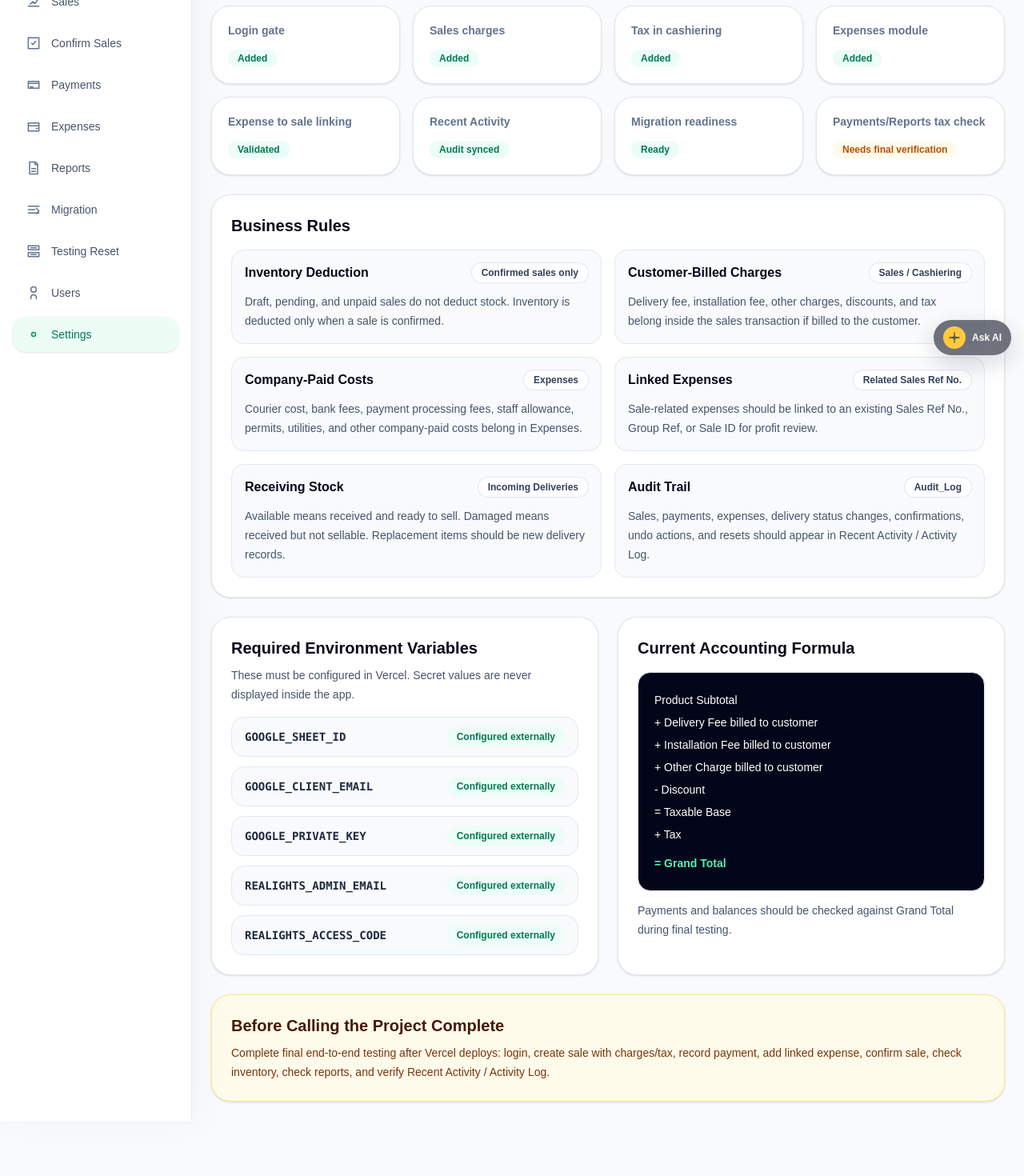
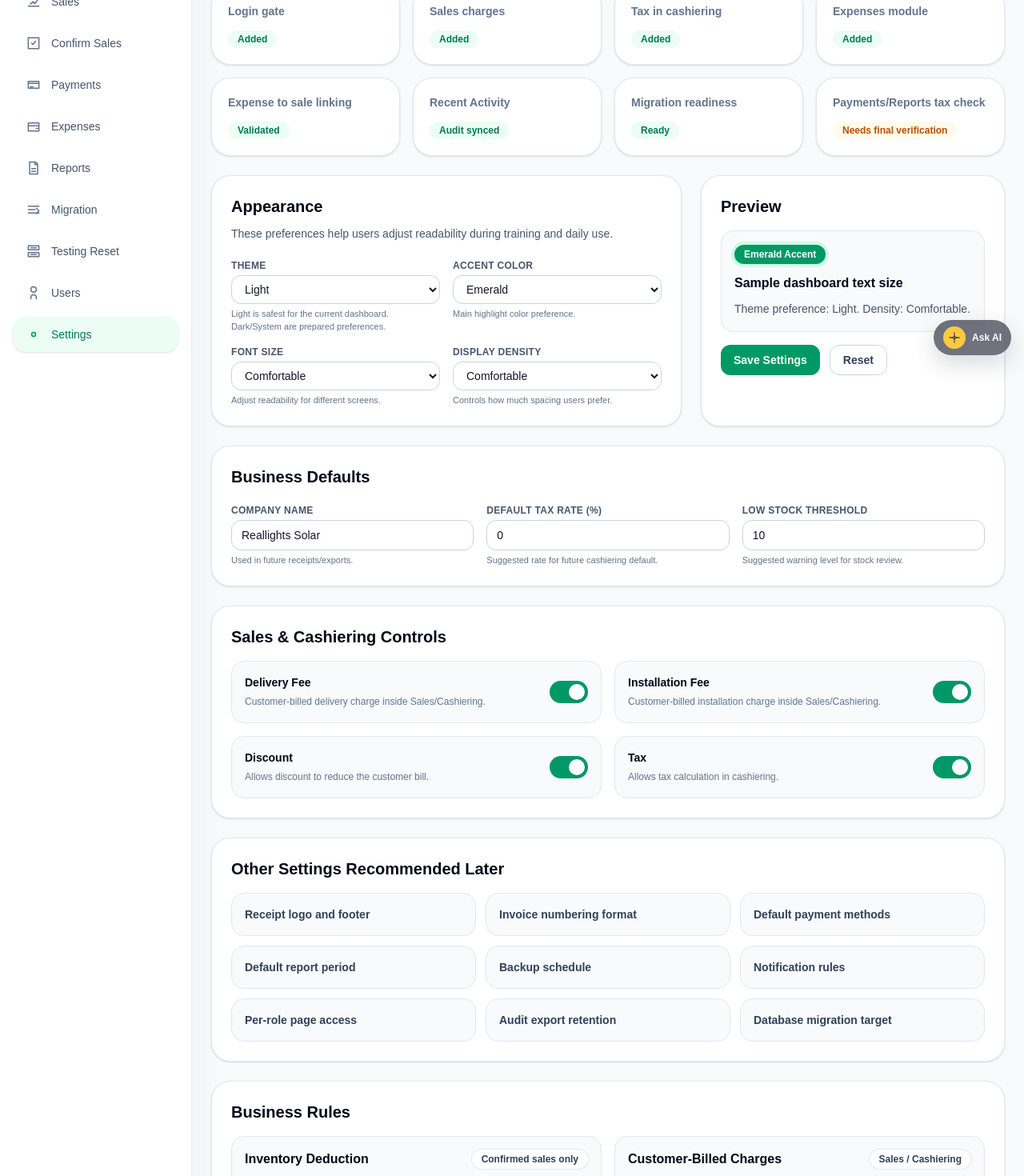
Before and after one commit to johncardinales-cpu/realight-dashboard, a Next.js app: page /settings in a window 1280 px wide. Shown: the part 340-1810 px from the top of the page at 80% size. Before the commit the page ends 1741 px from the top, so only its background shows below. Built offline with nearby package versions, Linux system fonts and the light colour scheme.

Commit message:
Add interactive appearance and system settings

```diff
--- a/app/settings/page.tsx
+++ b/app/settings/page.tsx
@@ -1,34 +1,49 @@
+"use client";
+
+import { useEffect, useMemo, useState } from "react";
+
+type ThemeMode = "Light" | "Dark" | "System";
+type AccentColor = "Emerald" | "Amber" | "Blue" | "Violet" | "Slate";
+type FontSize = "Compact" | "Comfortable" | "Large";
+type Density = "Compact" | "Comfortable" | "Spacious";
+
+type StoredSettings = {
+  theme: ThemeMode;
+  accent: AccentColor;
+  fontSize: FontSize;
+  density: Density;
+  defaultTaxRate: number;
+  lowStockThreshold: number;
+  companyName: string;
+  enableDeliveryFee: boolean;
+  enableInstallationFee: boolean;
+  enableDiscount: boolean;
+  enableTax: boolean;
+};
+
+const STORAGE_KEY = "realights_system_settings";
+
+const defaultSettings: StoredSettings = {
+  theme: "Light",
+  accent: "Emerald",
+  fontSize: "Comfortable",
+  density: "Comfortable",
+  defaultTaxRate: 0,
+  lowStockThreshold: 10,
+  companyName: "Reallights Solar",
+  enableDeliveryFee: true,
+  enableInstallationFee: true,
+  enableDiscount: true,
+  enableTax: true,
+};
+
 const businessRules = [
-  {
-    title: "Inventory Deduction",
-    value: "Confirmed sales only",
-    detail: "Draft, pending, and unpaid sales do not deduct stock. Inventory is deducted only when a sale is confirmed.",
-  },
-  {
-    title: "Customer-Billed Charges",
-    value: "Sales / Cashiering",
-    detail: "Delivery fee, installation fee, other charges, discounts, and tax belong inside the sales transaction if billed to the customer.",
-  },
-  {
-    title: "Company-Paid Costs",
-    value: "Expenses",
-    detail: "Courier cost, bank fees, payment processing fees, staff allowance, permits, utilities, and other company-paid costs belong in Expenses.",
-  },
-  {
-    title: "Linked Expenses",
-    value: "Related Sales Ref No.",
-    detail: "Sale-related expenses should be linked to an existing Sales Ref No., Group Ref, or Sale ID for profit review.",
-  },
-  {
-    title: "Receiving Stock",
-    value: "Incoming Deliveries",
-    detail: "Available means received and ready to sell. Damaged means received but not sellable. Replacement items should be new delivery records.",
-  },
-  {
-    title: "Audit Trail",
-    value: "Audit_Log",
-    detail: "Sales, payments, expenses, delivery status changes, confirmations, undo actions, and resets should appear in Recent Activity / Activity Log.",
-  },
+  { title: "Inventory Deduction", value: "Confirmed sales only", detail: "Draft, pending, and unpaid sales do not deduct stock. Inventory is deducted only when a sale is confirmed." },
+  { title: "Customer-Billed Charges", value: "Sales / Cashiering", detail: "Delivery fee, installation fee, other charges, discounts, and tax belong inside the sales transaction if billed to the customer." },
+  { title: "Company-Paid Costs", value: "Expenses", detail: "Courier cost, bank fees, payment processing fees, staff allowance, permits, utilities, and other company-paid costs belong in Expenses." },
+  { title: "Linked Expenses", value: "Related Sales Ref No.", detail: "Sale-related expenses should be linked to an existing Sales Ref No., Group Ref, or Sale ID for profit review." },
+  { title: "Receiving Stock", value: "Incoming Deliveries", detail: "Available means received and ready to sell. Damaged means received but not sellable. Replacement items should be new delivery records." },
+  { title: "Audit Trail", value: "Audit_Log", detail: "Sales, payments, expenses, delivery status changes, confirmations, undo actions, and resets should appear in Recent Activity / Activity Log." },
 ];
 
 const readiness = [
@@ -42,51 +57,164 @@ const readiness = [
   { label: "Payments/Reports tax check", status: "Needs final verification", tone: "amber" },
 ];
 
-const envItems = [
-  "GOOGLE_SHEET_ID",
-  "GOOGLE_CLIENT_EMAIL",
-  "GOOGLE_PRIVATE_KEY",
-  "REALIGHTS_ADMIN_EMAIL",
-  "REALIGHTS_ACCESS_CODE",
-];
+const envItems = ["GOOGLE_SHEET_ID", "GOOGLE_CLIENT_EMAIL", "GOOGLE_PRIVATE_KEY", "REALIGHTS_ADMIN_EMAIL", "REALIGHTS_ACCESS_CODE"];
+
+const accentClasses: Record<AccentColor, string> = {
+  Emerald: "bg-emerald-600 text-white ring-emerald-100",
+  Amber: "bg-amber-500 text-white ring-amber-100",
+  Blue: "bg-blue-600 text-white ring-blue-100",
+  Violet: "bg-violet-600 text-white ring-violet-100",
+  Slate: "bg-slate-700 text-white ring-slate-100",
+};
 
 function StatusBadge({ tone, children }: { tone: string; children: React.ReactNode }) {
   const className = tone === "green" ? "bg-emerald-50 text-emerald-700" : "bg-amber-50 text-amber-700";
   return <span className={`rounded-full px-3 py-1 text-xs font-bold ${className}`}>{children}</span>;
 }
 
+function Field({ label, helper, children }: { label: string; helper?: string; children: React.ReactNode }) {
+  return (
+    <label className="block space-y-1">
+      <span className="block text-xs font-bold uppercase tracking-wide text-slate-600">{label}</span>
+      {children}
+      {helper ? <span className="block text-[11px] leading-4 text-slate-500">{helper}</span> : null}
+    </label>
+  );
+}
+
+function Toggle({ checked, onChange, label, helper }: { checked: boolean; onChange: (value: boolean) => void; label: string; helper: string }) {
+  return (
+    <button type="button" onClick={() => onChange(!checked)} className="flex w-full items-center justify-between gap-4 rounded-2xl border border-slate-200 bg-slate-50 p-4 text-left">
+      <span>
+        <span className="block text-sm font-bold text-slate-950">{label}</span>
+        <span className="mt-1 block text-xs leading-5 text-slate-500">{helper}</span>
+      </span>
+      <span className={`flex h-7 w-12 items-center rounded-full p-1 transition ${checked ? "bg-emerald-600" : "bg-slate-300"}`}>
+        <span className={`h-5 w-5 rounded-full bg-white shadow transition ${checked ? "translate-x-5" : "translate-x-0"}`} />
+      </span>
+    </button>
+  );
+}
+
 export default function SettingsPage() {
+  const [settings, setSettings] = useState<StoredSettings>(defaultSettings);
+  const [message, setMessage] = useState("");
+
+  useEffect(() => {
+    try {
+      const stored = window.localStorage.getItem(STORAGE_KEY);
+      if (stored) setSettings({ ...defaultSettings, ...JSON.parse(stored) });
+    } catch {
+      setSettings(defaultSettings);
+    }
+  }, []);
+
+  const fontPreviewClass = useMemo(() => {
+    if (settings.fontSize === "Compact") return "text-sm";
+    if (settings.fontSize === "Large") return "text-lg";
+    return "text-base";
+  }, [settings.fontSize]);
+
+  const densityPreviewClass = useMemo(() => {
+    if (settings.density === "Compact") return "p-3";
+    if (settings.density === "Spacious") return "p-6";
+    return "p-4";
+  }, [settings.density]);
+
+  function update<K extends keyof StoredSettings>(key: K, value: StoredSettings[K]) {
+    setSettings((prev) => ({ ...prev, [key]: value }));
+  }
+
+  function saveSettings() {
+    window.localStorage.setItem(STORAGE_KEY, JSON.stringify(settings));
+    document.documentElement.dataset.theme = settings.theme.toLowerCase();
+    document.documentElement.dataset.accent = settings.accent.toLowerCase();
+    document.documentElement.dataset.fontSize = settings.fontSize.toLowerCase();
+    document.documentElement.style.fontSize = settings.fontSize === "Compact" ? "14px" : settings.fontSize === "Large" ? "17px" : "16px";
+    setMessage("Settings saved on this browser. Full company-wide settings can be connected to the database/settings sheet later.");
+  }
+
+  function resetSettings() {
+    setSettings(defaultSettings);
+    window.localStorage.removeItem(STORAGE_KEY);
+    document.documentElement.style.fontSize = "16px";
+    setMessage("Settings reset to default on this browser.");
+  }
+
   return (
     <section className="space-y-6">
       <div className="rounded-3xl border border-slate-200 bg-white p-6 shadow-sm">
         <p className="text-xs font-bold uppercase tracking-[0.35em] text-emerald-600">System Configuration</p>
         <h1 className="mt-2 text-3xl font-bold tracking-tight text-slate-950">Settings</h1>
-        <p className="mt-2 max-w-3xl text-sm leading-6 text-slate-600">
-          Review the current operating rules for Realights POS. This page is intentionally read-only for the trial build so critical settings are not accidentally changed during testing.
-        </p>
+        <p className="mt-2 max-w-3xl text-sm leading-6 text-slate-600">Control appearance preferences, business defaults, cashiering rules, and readiness settings for Realights POS.</p>
+        {message ? <p className="mt-4 rounded-2xl border border-emerald-100 bg-emerald-50 px-4 py-3 text-sm font-semibold text-emerald-700">{message}</p> : null}
       </div>
 
       <div className="grid grid-cols-1 gap-4 lg:grid-cols-4">
-        {readiness.map((item) => (
-          <div key={item.label} className="rounded-3xl border border-slate-200 bg-white p-5 shadow-sm">
-            <p className="text-sm font-semibold text-slate-500">{item.label}</p>
-            <div className="mt-3"><StatusBadge tone={item.tone}>{item.status}</StatusBadge></div>
+        {readiness.map((item) => <div key={item.label} className="rounded-3xl border border-slate-200 bg-white p-5 shadow-sm"><p className="text-sm font-semibold text-slate-500">{item.label}</p><div className="mt-3"><StatusBadge tone={item.tone}>{item.status}</StatusBadge></div></div>)}
+      </div>
+
+      <div className="grid gap-6 xl:grid-cols-[minmax(0,1fr)_380px]">
+        <div className="rounded-3xl border border-slate-200 bg-white p-6 shadow-sm">
+          <h2 className="text-xl font-bold text-slate-950">Appearance</h2>
+          <p className="mt-2 text-sm leading-6 text-slate-600">These preferences help users adjust readability during training and daily use.</p>
+          <div className="mt-5 grid gap-4 md:grid-cols-2">
+            <Field label="Theme" helper="Light is safest for the current dashboard. Dark/System are prepared preferences.">
+              <select className="w-full rounded-xl border border-slate-300 px-3 py-2 text-sm" value={settings.theme} onChange={(e) => update("theme", e.target.value as ThemeMode)}><option>Light</option><option>Dark</option><option>System</option></select>
+            </Field>
+            <Field label="Accent Color" helper="Main highlight color preference.">
+              <select className="w-full rounded-xl border border-slate-300 px-3 py-2 text-sm" value={settings.accent} onChange={(e) => update("accent", e.target.value as AccentColor)}><option>Emerald</option><option>Amber</option><option>Blue</option><option>Violet</option><option>Slate</option></select>
+            </Field>
+            <Field label="Font Size" helper="Adjust readability for different screens.">
+              <select className="w-full rounded-xl border border-slate-300 px-3 py-2 text-sm" value={settings.fontSize} onChange={(e) => update("fontSize", e.target.value as FontSize)}><option>Compact</option><option>Comfortable</option><option>Large</option></select>
+            </Field>
+            <Field label="Display Density" helper="Controls how much spacing users prefer.">
+              <select className="w-full rounded-xl border border-slate-300 px-3 py-2 text-sm" value={settings.density} onChange={(e) => update("density", e.target.value as Density)}><option>Compact</option><option>Comfortable</option><option>Spacious</option></select>
+            </Field>
           </div>
-        ))}
+        </div>
+
+        <div className="rounded-3xl border border-slate-200 bg-white p-6 shadow-sm">
+          <h2 className="text-xl font-bold text-slate-950">Preview</h2>
+          <div className={`mt-4 rounded-2xl border border-slate-200 bg-slate-50 ${densityPreviewClass}`}>
+            <div className={`mb-3 inline-flex rounded-full px-3 py-1 text-xs font-bold ring-4 ${accentClasses[settings.accent]}`}>{settings.accent} Accent</div>
+            <p className={`font-semibold text-slate-950 ${fontPreviewClass}`}>Sample dashboard text size</p>
+            <p className="mt-2 text-sm leading-6 text-slate-600">Theme preference: {settings.theme}. Density: {settings.density}.</p>
+          </div>
+          <div className="mt-4 flex gap-3"><button type="button" onClick={saveSettings} className="rounded-xl bg-emerald-600 px-4 py-2 text-sm font-bold text-white">Save Settings</button><button type="button" onClick={resetSettings} className="rounded-xl border border-slate-300 px-4 py-2 text-sm font-bold text-slate-700">Reset</button></div>
+        </div>
+      </div>
+
+      <div className="rounded-3xl border border-slate-200 bg-white p-6 shadow-sm">
+        <h2 className="text-xl font-bold text-slate-950">Business Defaults</h2>
+        <div className="mt-5 grid gap-4 md:grid-cols-3">
+          <Field label="Company Name" helper="Used in future receipts/exports."><input className="w-full rounded-xl border border-slate-300 px-3 py-2 text-sm" value={settings.companyName} onChange={(e) => update("companyName", e.target.value)} /></Field>
+          <Field label="Default Tax Rate (%)" helper="Suggested rate for future cashiering default."><input className="w-full rounded-xl border border-slate-300 px-3 py-2 text-sm" type="number" step="0.01" value={settings.defaultTaxRate} onChange={(e) => update("defaultTaxRate", Number(e.target.value))} /></Field>
+          <Field label="Low Stock Threshold" helper="Suggested warning level for stock review."><input className="w-full rounded-xl border border-slate-300 px-3 py-2 text-sm" type="number" value={settings.lowStockThreshold} onChange={(e) => update("lowStockThreshold", Number(e.target.value))} /></Field>
+        </div>
+      </div>
+
+      <div className="rounded-3xl border border-slate-200 bg-white p-6 shadow-sm">
+        <h2 className="text-xl font-bold text-slate-950">Sales & Cashiering Controls</h2>
+        <div className="mt-4 grid gap-4 md:grid-cols-2">
+          <Toggle checked={settings.enableDeliveryFee} onChange={(value) => update("enableDeliveryFee", value)} label="Delivery Fee" helper="Customer-billed delivery charge inside Sales/Cashiering." />
+          <Toggle checked={settings.enableInstallationFee} onChange={(value) => update("enableInstallationFee", value)} label="Installation Fee" helper="Customer-billed installation charge inside Sales/Cashiering." />
+          <Toggle checked={settings.enableDiscount} onChange={(value) => update("enableDiscount", value)} label="Discount" helper="Allows discount to reduce the customer bill." />
+          <Toggle checked={settings.enableTax} onChange={(value) => update("enableTax", value)} label="Tax" helper="Allows tax calculation in cashiering." />
+        </div>
+      </div>
+
+      <div className="rounded-3xl border border-slate-200 bg-white p-6 shadow-sm">
+        <h2 className="text-xl font-bold text-slate-950">Other Settings Recommended Later</h2>
+        <div className="mt-4 grid gap-3 md:grid-cols-2 lg:grid-cols-3">
+          {["Receipt logo and footer", "Invoice numbering format", "Default payment methods", "Default report period", "Backup schedule", "Notification rules", "Per-role page access", "Audit export retention", "Database migration target"].map((item) => <div key={item} className="rounded-2xl border border-slate-200 bg-slate-50 p-4 text-sm font-semibold text-slate-700">{item}</div>)}
+        </div>
       </div>
 
       <div className="rounded-3xl border border-slate-200 bg-white p-6 shadow-sm">
         <h2 className="text-xl font-bold text-slate-950">Business Rules</h2>
         <div className="mt-4 grid gap-4 lg:grid-cols-2">
-          {businessRules.map((rule) => (
-            <div key={rule.title} className="rounded-2xl border border-slate-200 bg-slate-50 p-4">
-              <div className="flex flex-col gap-2 sm:flex-row sm:items-center sm:justify-between">
-                <h3 className="font-bold text-slate-950">{rule.title}</h3>
-                <span className="w-fit rounded-full bg-white px-3 py-1 text-xs font-bold text-slate-700 ring-1 ring-slate-200">{rule.value}</span>
-              </div>
-              <p className="mt-3 text-sm leading-6 text-slate-600">{rule.detail}</p>
-            </div>
-          ))}
+          {businessRules.map((rule) => <div key={rule.title} className="rounded-2xl border border-slate-200 bg-slate-50 p-4"><div className="flex flex-col gap-2 sm:flex-row sm:items-center sm:justify-between"><h3 className="font-bold text-slate-950">{rule.title}</h3><span className="w-fit rounded-full bg-white px-3 py-1 text-xs font-bold text-slate-700 ring-1 ring-slate-200">{rule.value}</span></div><p className="mt-3 text-sm leading-6 text-slate-600">{rule.detail}</p></div>)}
         </div>
       </div>
 
@@ -94,37 +222,13 @@ export default function SettingsPage() {
         <div className="rounded-3xl border border-slate-200 bg-white p-6 shadow-sm">
           <h2 className="text-xl font-bold text-slate-950">Required Environment Variables</h2>
           <p className="mt-2 text-sm leading-6 text-slate-600">These must be configured in Vercel. Secret values are never displayed inside the app.</p>
-          <div className="mt-4 space-y-3">
-            {envItems.map((item) => (
-              <div key={item} className="flex items-center justify-between rounded-2xl border border-slate-200 bg-slate-50 px-4 py-3">
-                <code className="text-sm font-bold text-slate-800">{item}</code>
-                <StatusBadge tone="green">Configured externally</StatusBadge>
-              </div>
-            ))}
-          </div>
+          <div className="mt-4 space-y-3">{envItems.map((item) => <div key={item} className="flex items-center justify-between rounded-2xl border border-slate-200 bg-slate-50 px-4 py-3"><code className="text-sm font-bold text-slate-800">{item}</code><StatusBadge tone="green">Configured externally</StatusBadge></div>)}</div>
         </div>
-
         <div className="rounded-3xl border border-slate-200 bg-white p-6 shadow-sm">
           <h2 className="text-xl font-bold text-slate-950">Current Accounting Formula</h2>
-          <div className="mt-4 rounded-2xl border border-slate-200 bg-slate-950 p-5 text-sm leading-7 text-white">
-            <p>Product Subtotal</p>
-            <p>+ Delivery Fee billed to customer</p>
-            <p>+ Installation Fee billed to customer</p>
-            <p>+ Other Charge billed to customer</p>
-            <p>- Discount</p>
-            <p>= Taxable Base</p>
-            <p>+ Tax</p>
-            <p className="mt-2 font-bold text-emerald-300">= Grand Total</p>
-          </div>
+          <div className="mt-4 rounded-2xl border border-slate-200 bg-slate-950 p-5 text-sm leading-7 text-white"><p>Product Subtotal</p><p>+ Delivery Fee billed to customer</p><p>+ Installation Fee billed to customer</p><p>+ Other Charge billed to customer</p><p>- Discount</p><p>= Taxable Base</p><p>+ Tax</p><p className="mt-2 font-bold text-emerald-300">= Grand Total</p></div>
           <p className="mt-3 text-sm leading-6 text-slate-600">Payments and balances should be checked against Grand Total during final testing.</p>
         </div>
-      </div>
-
-      <div className="rounded-3xl border border-amber-200 bg-amber-50 p-6 shadow-sm">
-        <h2 className="text-xl font-bold text-amber-950">Before Calling the Project Complete</h2>
-        <p className="mt-2 text-sm leading-6 text-amber-900">
-          Complete final end-to-end testing after Vercel deploys: login, create sale with charges/tax, record payment, add linked expense, confirm sale, check inventory, check reports, and verify Recent Activity / Activity Log.
-        </p>
       </div>
     </section>
   );
```
